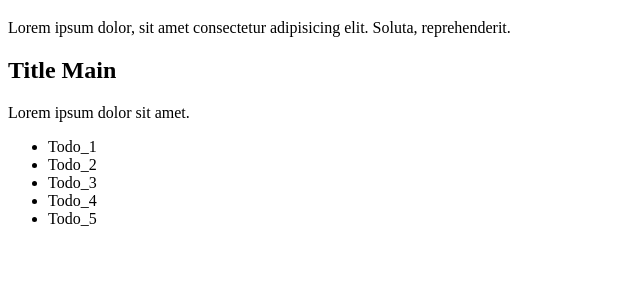
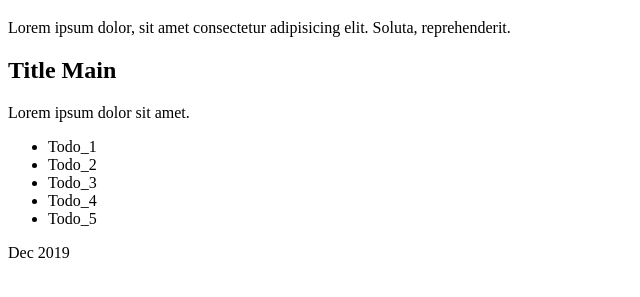
Before and after one commit to itachi00000/pracgit, a plain HTML site: page index.html in a window 1280 px wide. Shown: the part 61-358 px from the top of the page, without its empty margins (0-640 px from the left). Drawn offline with Linux system fonts and the light colour scheme.

Commit message:
add <footer>

```diff
--- a/index.html
+++ b/index.html
@@ -26,5 +26,10 @@
         <li>Todo_5</li>
       </ul>
     </main>
+    <footer>
+      <span>
+        Dec 2019
+      </span>
+    </footer>
   </body>
 </html>
```
